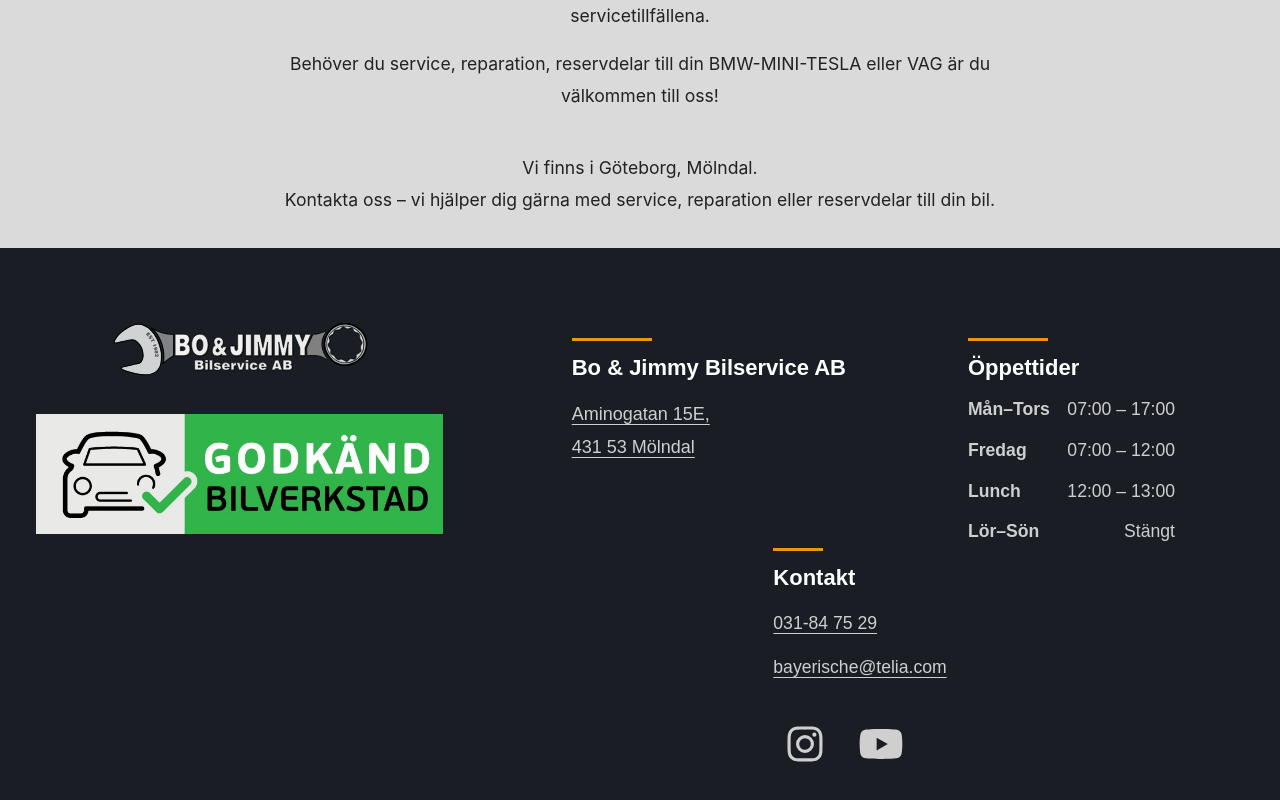
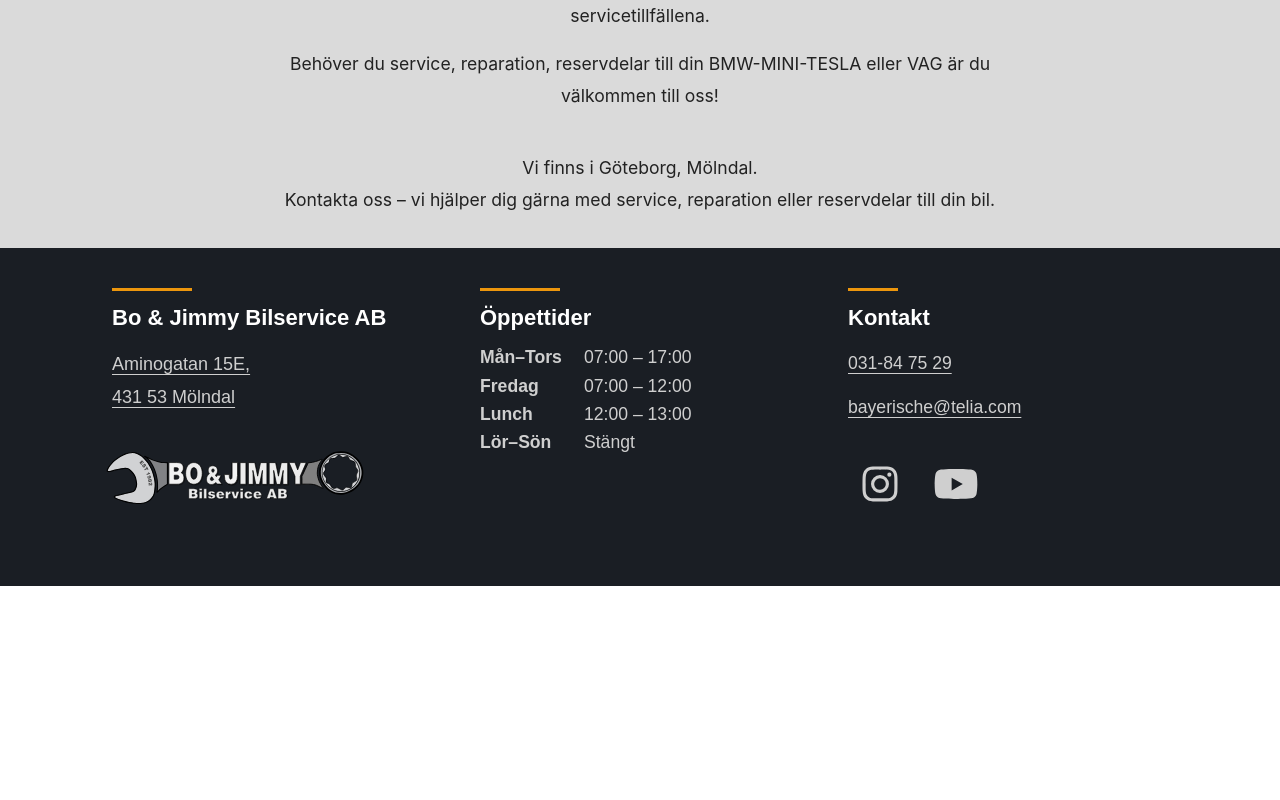
Before and after one commit to banici/next-bjbil, a Next.js app: page / in a window 1280 px wide. Shown: the part 5021-5821 px from the top of the page. After the commit the page ends 5607 px from the top, so only its background shows below. Built offline with nearby package versions, Linux system fonts and the light colour scheme.

Commit message:
removed godkandbil logo

```diff
--- a/app/components/Footer/Footer.tsx
+++ b/app/components/Footer/Footer.tsx
@@ -28,6 +28,18 @@ export default function Footer() {
                 <span className="visually-hidden"> (öppnas i Google Maps i nytt fönster)</span>
               </Link>
             </address>
+
+            <div className="about-logo">
+              <Link href="/" aria-label="Till startsidan">
+                <Image
+                  src="/images/boJimmyLoggaSVG.svg"
+                  alt="Bo & Jimmy Bilservice logotyp"
+                  width="300"
+                  height="100"
+                  loading="lazy"
+                />
+              </Link>
+            </div>
           </section>
 
           <section className="hours-box" aria-labelledby="footer-hours-title">
@@ -110,21 +122,6 @@ export default function Footer() {
             />
           </Link>
 
-          <Link
-            href="https://www.godkandbilverkstad.se/"
-            target="_blank"
-            rel="noopener noreferrer"
-            aria-label="Läs mer om Godkänd Bilverkstad (öppnas i nytt fönster)"
-          >
-            <Image
-              src="/images/godkand-bilverkstad.jpg"
-              id="approved-logo"
-              alt="Certifierad som Godkänd Bilverkstad"
-              width="150"
-              height="150"
-              loading="lazy"
-            />
-          </Link>
         </div>
       </div>
     </footer>
--- a/app/components/Footer/footer.css
+++ b/app/components/Footer/footer.css
@@ -22,37 +22,51 @@
 .footer-container {
   display: flex;
   flex-wrap: wrap;
-  margin-top: 3.125rem;
+  max-width: 90rem;
+  margin: 0 auto;
+  padding: 0 1.5rem;
+  align-items: center;
   justify-content: center;
-  gap: 1.5rem;
+  gap: 2.5rem;
 }
 
 .footer-logo {
-  flex: 1;
-  max-width: 29.375rem;
+  flex: 0 1 15rem;
+  max-width: 18.75rem;
   display: flex;
   flex-direction: column;
   align-items: center;
-  margin-left: 2.25rem;
-  transform: translateY(-3.4375rem);
   order: 1;
 }
 
 .footer-wrapper {
-  flex: 2;
+  flex: 1 1 42rem;
   display: flex;
   flex-wrap: wrap;
-  gap: 15%;
+  gap: 2rem 3rem;
   justify-content: center;
   order: 2;
 }
 
+/* Logotypen inuti about-box används endast på desktop. */
+.about-logo {
+  display: none;
+}
+
+.about-logo a {
+  display: block;
+}
+
+.about-logo img {
+  width: 100%;
+  height: auto;
+  display: block;
+}
+
 #nyckel-footer {
   width: 100%;
-}
-
-#approved-logo {
-  width: 100%;
+  height: auto;
+  display: block;
 }
 
 .about-box,
@@ -122,7 +136,7 @@
 }
 
 #nyckel-link {
-  width: 70%;
+  width: 100%;
 }
 
 .footer a {
@@ -135,6 +149,7 @@
 }
 
 .footer-logo a,
+.about-logo a,
 .social-media-box a {
   text-decoration: none;
   display: inline-block;
@@ -189,6 +204,73 @@
   border-radius: 0.125rem;
 }
 
+@media (min-width: 48.001rem) {
+  .footer-container {
+    display: flex;
+    flex-direction: column;
+    align-items: center;
+    justify-content: center;
+  }
+
+  /* På desktop flyttas logotypen in i about-box. */
+  .footer-logo {
+    display: none;
+  }
+
+  .about-logo {
+    display: block;
+    width: 100%;
+    max-width: 18rem;
+    margin-top: -0.4rem;
+    margin-left: -1.4rem;
+  }
+
+  .footer-wrapper {
+    display: grid;
+    grid-template-columns: repeat(3, minmax(0, 1fr));
+    gap: 2rem 3rem;
+    align-items: start;
+    width: 100%;
+    max-width: 60rem;
+    flex: 0 0 auto;
+    margin: 0 auto;
+    order: 0;
+  }
+
+  .footer-wrapper > section {
+    min-width: 0;
+    overflow-wrap: anywhere;
+  }
+
+  .footer-wrapper h4 {
+    margin-top: 0;
+  }
+
+  .hours-list {
+    gap: 0.125rem;
+  }
+
+  .hours-list-item {
+    justify-content: flex-start;
+    gap: 1rem;
+    line-height: 1.5;
+  }
+
+  .hours-list-item dt {
+    flex: 0 0 5.5rem;
+  }
+
+  .hours-list-item dd {
+    text-align: left;
+  }
+}
+
+@media (min-width: 75rem) {
+  .footer-wrapper {
+    max-width: 66rem;
+  }
+}
+
 @media (max-width: 48rem) {
   .about-box,
   .contact-box,
@@ -205,9 +287,11 @@
     flex-direction: column;
     align-items: center;
     width: 100%;
+    gap: 0.5rem;
   }
 
   .footer-logo {
+    flex: 0 1 auto;
     order: 2;
     display: flex;
     flex-direction: column;
@@ -217,15 +301,10 @@
     transform: none;
   }
 
-  #nyckel-footer {
+  .footer-wrapper {
+    flex: 0 1 auto;
     width: 100%;
-    height: 9rem;
-  }
-
-  #approved-logo {
-    margin-top: 1rem;
-    width: 100%;
-    height: 6rem;
+    gap: 1rem;
   }
 
   .footer ul,
```
